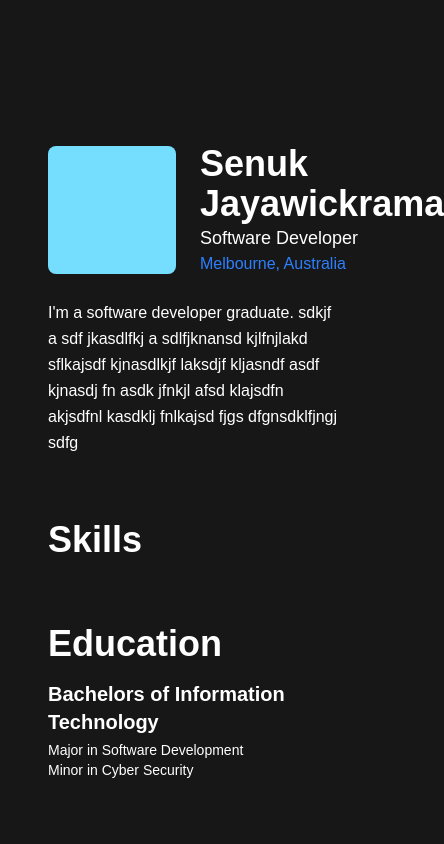
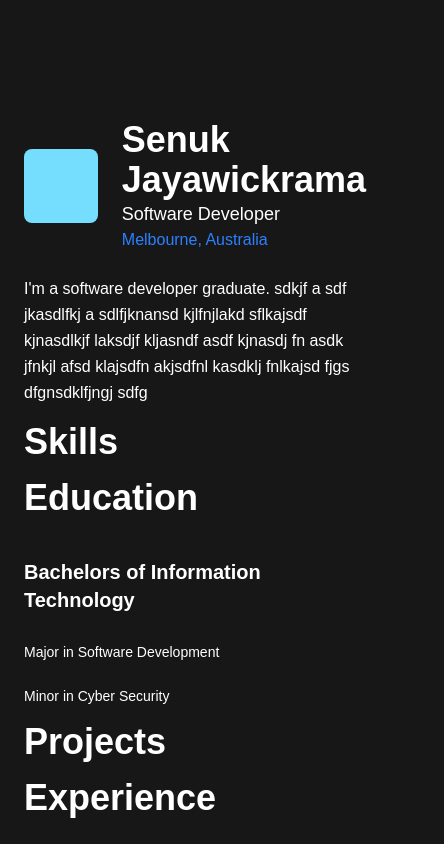
Before and after one commit to SenukDev/portfolio-website, a Next.js app: page / in a window 390 px wide. Shown: the top 844 px of the page, 444 px wide, since content can reach past the window. Built offline with nearby package versions, Linux system fonts and the light colour scheme.

Commit message:
Fixed Mobile view for Introduction

```diff
--- a/app/components/Education.tsx
+++ b/app/components/Education.tsx
@@ -2,7 +2,7 @@ import React from 'react'
 
 const Education = () => {
     return (
-        <div className="p-8">
+        <div className="p-2 md:p-8 space-y-6">
             <div className="text-4xl md:text-5xl font-bold pb-4">Education</div>
             <div className="text-xl md:text-2xl font-bold pb-1">Bachelors of Information Technology</div>
             <h1 className="text-sm md:text-lg">Major in Software Development</h1>
--- a/app/components/Experience.tsx
+++ b/app/components/Experience.tsx
@@ -2,7 +2,7 @@ import React from 'react'
 
 const Experience = () => {
     return (
-        <div className="p-8 space-y-6">
+        <div className="p-2 md:p-8 space-y-6">
             <h1 className="text-4xl md:text-5xl font-bold">Experience</h1>
         </div>
     )
--- a/app/components/Introduction.tsx
+++ b/app/components/Introduction.tsx
@@ -5,15 +5,16 @@ import Location from "./Location";
 const Introduction = () => {
     return (
         <div className="">
-            <div className="p-8 space-y-6">
+            <div className="p-2 md:p-8 space-y-6">
                 <div className="flex items-center gap-6">
-                    <Image
-                        src="/profile.png"
-                        alt="Profile Picture"
-                        width={128}
-                        height={128}
-                        className="rounded-lg"
-                    />
+                    <div className="relative aspect-square w-32 md:w-48">
+                        <Image
+                            src="/profile.png"
+                            alt="Profile Picture"
+                            fill
+                            className="rounded-lg object-cover"
+                        />
+                    </div>
                     <div>
                         <h1 className="text-4xl md:text-5xl font-bold">Senuk Jayawickrama</h1>
                         <p className="text-lg md:text-xl">Software Developer</p>
--- a/app/components/Projects.tsx
+++ b/app/components/Projects.tsx
@@ -2,7 +2,7 @@ import React from 'react'
 
 const Projects = () => {
     return (
-        <div className="p-8 space-y-6">
+        <div className="p-2 md:p-8 space-y-6">
             <h1 className="text-4xl md:text-5xl font-bold">Projects</h1>
         </div>
     )
--- a/app/components/Skills.tsx
+++ b/app/components/Skills.tsx
@@ -2,7 +2,7 @@ import React from 'react'
 
 const Skills = () => {
     return (
-        <div className="p-8 space-y-6">
+        <div className="p-2 md:p-8 space-y-6">
             <h1 className="text-4xl md:text-5xl font-bold">Skills</h1>
         </div>
     )
```
